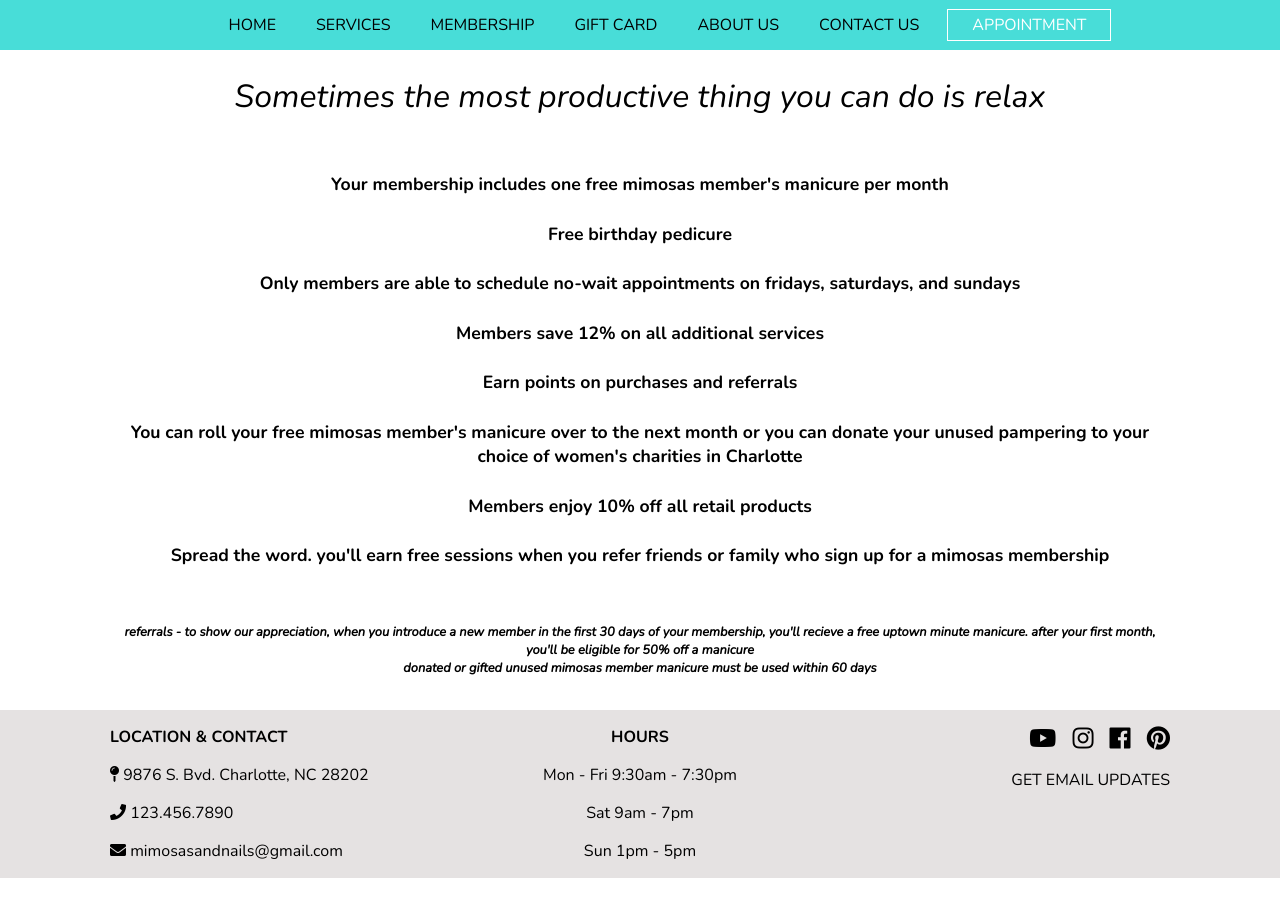
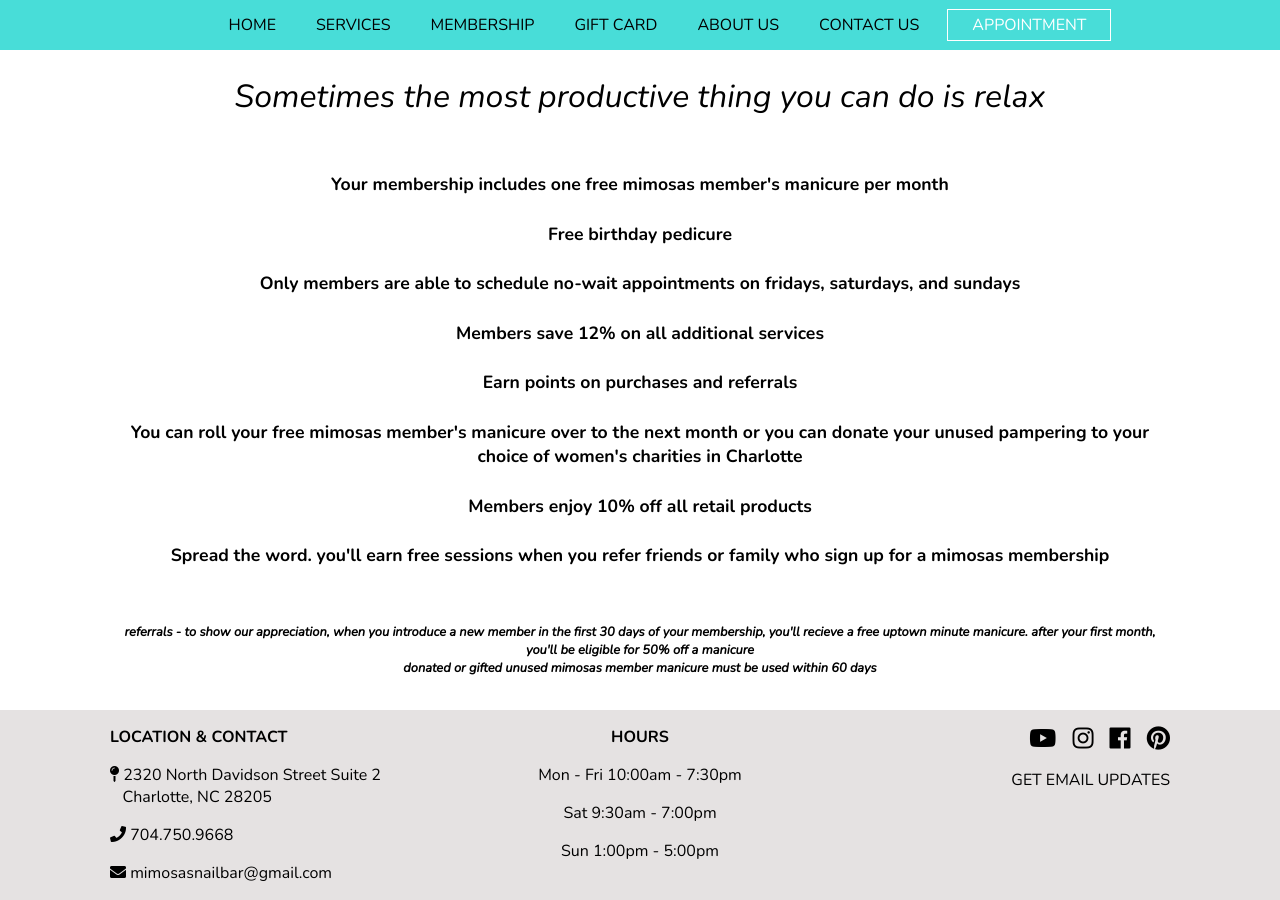
Before and after one commit to travisfrazier/mimosas, a Jekyll site: the page built from membership.html, in a window 1280 px wide and 900 px high, scrolled down 1208 px. Built offline with Jekyll 4.4.1, drawn with Linux system fonts in a browser that asks for light colours; nearby versions of some CDN libraries; before the commit the page ends 2086 px from its top, so only the background shows below that.

Commit message:
Updated '_layouts/default.html' via CloudCannon

```diff
--- a/_layouts/default.html
+++ b/_layouts/default.html
@@ -8,21 +8,12 @@
 		<!-- Styles -->
 		<link rel="stylesheet" href="{{ 'styles/main.css' | relative_url }}" />
 		<!-- Font Awesome -->
-		<link
-			rel="stylesheet"
-			href="https://use.fontawesome.com/releases/v5.4.1/css/all.css"
-			integrity="sha384-5sAR7xN1Nv6T6+dT2mhtzEpVJvfS3NScPQTrOxhwjIuvcA67KV2R5Jz6kr4abQsz"
-			crossorigin="anonymous"
-		/>
+		<link rel="stylesheet" href="https://use.fontawesome.com/releases/v5.4.1/css/all.css" integrity="sha384-5sAR7xN1Nv6T6+dT2mhtzEpVJvfS3NScPQTrOxhwjIuvcA67KV2R5Jz6kr4abQsz" crossorigin="anonymous" />
 	</head>
 	<body>
 		<header>
 			<nav id="nav">
-				<div
-					class="mobile__menu"
-					v-on:click="openNav"
-					v-bind:class="{ change: isChanged }"
-				>
+				<div class="mobile__menu" v-on:click="openNav" v-bind:class="{ change: isChanged }">
 					<div class="bar1"></div>
 					<div class="bar2"></div>
 					<div class="bar3"></div>
@@ -47,18 +38,26 @@
 				<div>
 					<p class="footer__title editable">LOCATION & CONTACT</p>
 					<p class="editable">
-						<i class="fas fa-map-pin"></i> 9876 S. Bvd. Charlotte, NC 28202
+						<i class="fas fa-map-pin"></i>&nbsp;2320 North Davidson Street Suite 2<br />&nbsp; &nbsp;Charlotte, NC 28205
 					</p>
-					<p class="editable"><i class="fas fa-phone"></i> 123.456.7890</p>
 					<p class="editable">
-						<i class="fas fa-envelope"></i> mimosasandnails@gmail.com
+						<i class="fas fa-phone"></i> 704.750.9668
+					</p>
+					<p class="editable">
+						<i class="fas fa-envelope"></i> <a target="_blank" href="mailto:mimosasnailbar@gmail.com">mimosasnailbar@gmail.com</a>
 					</p>
 				</div>
 				<div class="footer__hours">
 					<p class="footer__title editable">HOURS</p>
-					<p class="editable">Mon - Fri 9:30am - 7:30pm</p>
-					<p class="editable">Sat 9am - 7pm</p>
-					<p class="editable">Sun 1pm - 5pm</p>
+					<p class="editable">
+						Mon - Fri 10:00am - 7:30pm
+					</p>
+					<p class="editable">
+						Sat 9:30am - 7:00pm
+					</p>
+					<p class="editable">
+						Sun 1:00pm - 5:00pm
+					</p>
 				</div>
 				<div class="footer__social">
 					<p>
```
